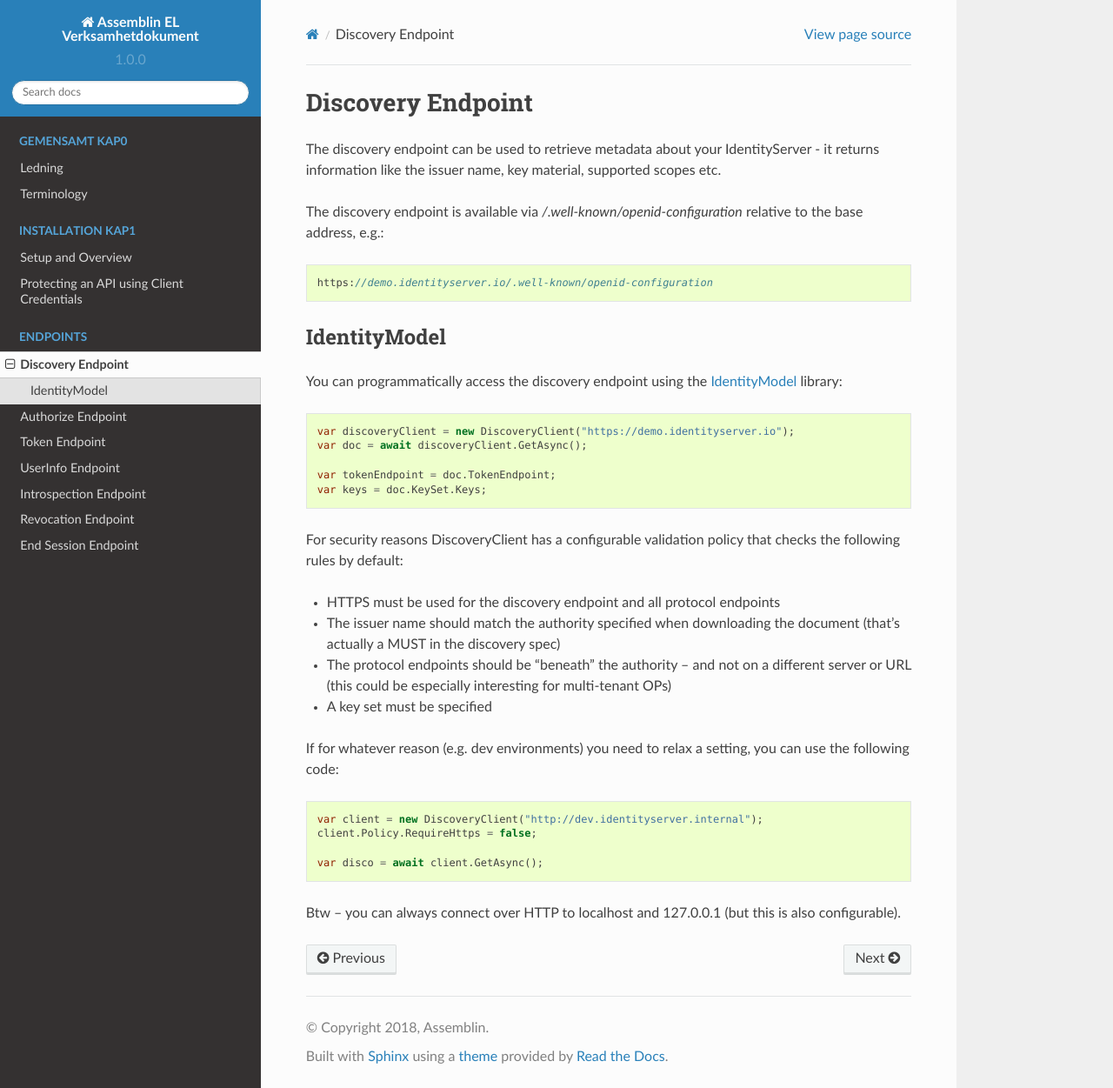
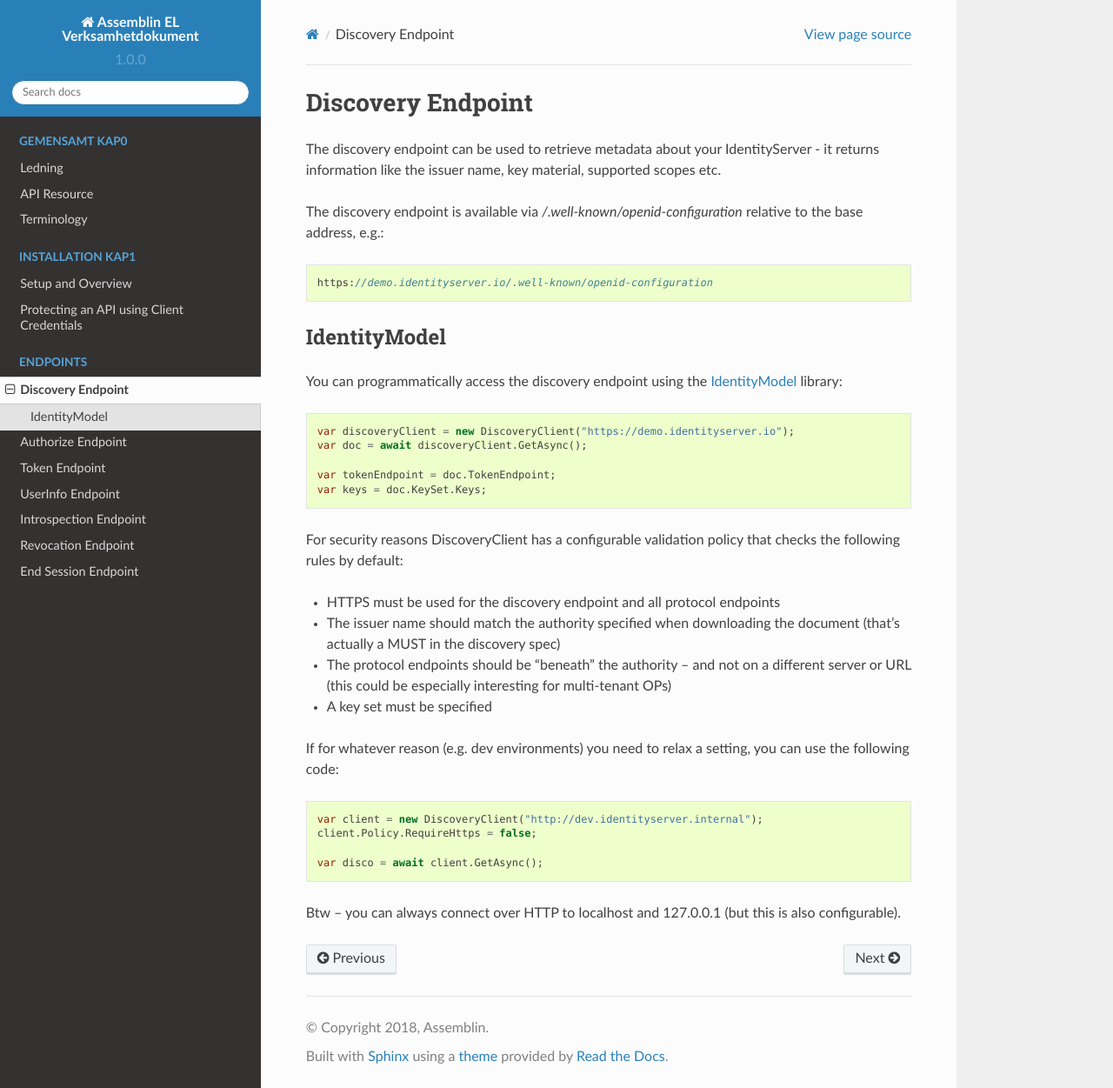
Before and after one commit to TomasAssemblinEL/NEXTDok, a Sphinx documentation site: the page built from docs/endpoints/discovery.rst, in a window 1280 px wide and 1251 px high. Shown: the whole window at 87% size. Built offline with Sphinx 7.4.7 and the Read the Docs theme 2.0.0, drawn with Linux system fonts in a browser that asks for light colours; pages that are not in the unit, such as notebooks, are missing from menus.

Commit message:
Update index.rst

```diff
--- a/docs/index.rst
+++ b/docs/index.rst
@@ -82,7 +82,7 @@ There are several ways we can help you out.
 
    ledning/big_picture
    ledning/architecture
-   ansvar/abc
+   ansvar/api_resource
    intro/terminology
 
 .. toctree::
```
